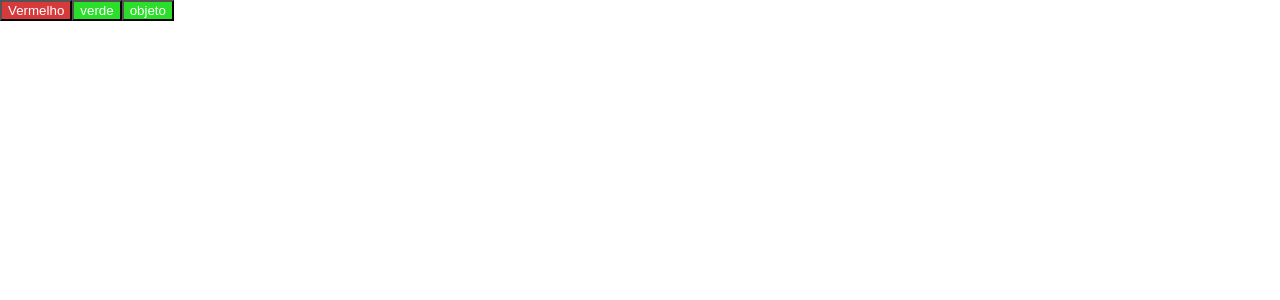
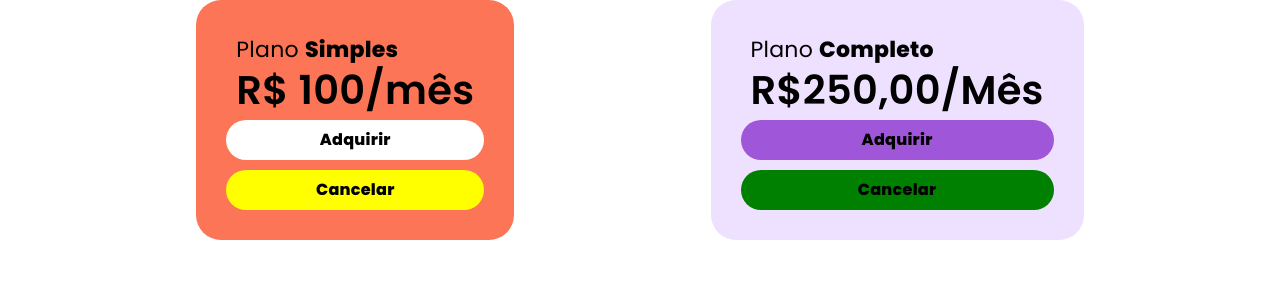
Before and after one commit to Felip3ra/fundamentosAngular, an Angular app: page / in a window 1280 px wide. Shown: the top 300 px of the page. Built offline with nearby package versions, Linux system fonts and the light colour scheme.

Commit message:
Feat: Utilizando o decorator @input

```diff
--- a/src/app/app.component.html
+++ b/src/app/app.component.html
@@ -1,8 +1,8 @@
-<!-- <div class="cards-container">
-    <app-card></app-card>
+<div class="cards-container">
+    <app-card [planTypeAlias]="cardPlanType" [planPrice]="cardPlanValue"></app-card>
     <card-roxo></card-roxo>
 
-</div> -->
+</div>
 <!--
 A vinculação de propriedades no Angular permite definir valores para propriedades de elementos HTML, componentes Angular e muito mais.
 
@@ -45,7 +45,7 @@ Use a vinculação de propriedades para definir valores dinamicamente para propr
 
 <button (click)="updateWidth()">Atualizar width</button> -->
 
-<button [class.red-button]="isRedButton" (click)="isGreen = false;">Vermelho</button>
+<!-- <button [class.red-button]="isRedButton" (click)="isGreen = false;">Vermelho</button>
 
 <button [class.green-button]="true" (click)="isGreen = true;">verde</button>
 
@@ -54,4 +54,4 @@ Use a vinculação de propriedades para definir valores dinamicamente para propr
   'red-button': !isGreen,
   'green-button': isGreen
 }
-">objeto</button>
+">objeto</button> -->
--- a/src/app/app.component.ts
+++ b/src/app/app.component.ts
@@ -49,7 +49,9 @@ export class AppComponent {
   //   this.widthButton2 = '200';
   // }
 
-  isRedButton = true;
+  // isRedButton = true;
 
-  isGreen = true;
+  // isGreen = true;
+  cardPlanType = 'Simples';
+  cardPlanValue = 100;
 }
--- a/src/app/card-roxo/card-roxo.component.html
+++ b/src/app/card-roxo/card-roxo.component.html
@@ -9,10 +9,10 @@
     <!-- <div class="emulate">
         EMULATE
     </div> -->
-    <div class="shadow-dom">
+    <!-- <div class="shadow-dom">
         Shadow-Dom
     </div>
     <mat-slider min="1" max="5" step="1.5">
   <input matSliderThumb value="1.5">
-</mat-slider>
+</mat-slider> -->
 </div>
--- a/src/app/card/card.component.html
+++ b/src/app/card/card.component.html
@@ -1,6 +1,6 @@
 <div class="card">
-    <div class="card__plan card__item">Plano <b>{{plano.infos?.tipo ? plano.infos.tipo: 'vazio'}}</b></div>
-    <div class="card__price card__item">R${{plano.infos?.preco}}</div>
+    <div class="card__plan card__item">Plano <b>{{planType}}</b></div>
+    <div class="card__price card__item">R$ {{planPrice}}/mês</div>
     <app-card-button></app-card-button>
     <app-card-button-cancel></app-card-button-cancel>
 
@@ -12,11 +12,11 @@
         EMULATE
     </div> -->
 
-    <div class="shadow-dom">
+    <!-- <div class="shadow-dom">
         Shadow-Dom
-    </div>
+    </div> -->
 
-    <mat-slider min="1" max="5" step="0.5">
+    <!-- <mat-slider min="1" max="5" step="0.5">
         <input matSliderThumb value="1.5">
-    </mat-slider>
+    </mat-slider> -->
 </div>
--- a/src/app/card/card.component.ts
+++ b/src/app/card/card.component.ts
@@ -1,13 +1,13 @@
-import { Component, ViewEncapsulation } from '@angular/core';
+import { Component, Input, ViewEncapsulation } from '@angular/core';
 
-interface IPlano{
-  infos: IInfos;
-}
+// interface IPlano{
+//   infos: IInfos;
+// }
 
-interface IInfos{
-  tipo: string;
-  preco: number;
-}
+// interface IInfos{
+//   tipo: string;
+//   preco: number;
+// }
 
 @Component({
   selector: 'app-card',
@@ -15,7 +15,7 @@ interface IInfos{
   styleUrls: ['./card.component.scss'],
   //encapsulation: ViewEncapsulation.None
   //encapsulation: ViewEncapsulation.Emulated
-  encapsulation: ViewEncapsulation.ShadowDom
+  //encapsulation: ViewEncapsulation.ShadowDom
 })
 
 //encapsulation: ViewEncapsulation.None
@@ -30,10 +30,12 @@ interface IInfos{
 export class CardComponent {
 
   //@ts-ignore
-  plano : IPlano = {
-    infos: {
-      tipo: 'simples',
-      preco: 100
-    },
-  };
+  // plano : IPlano = {
+  //   infos: {
+  //     tipo: 'simples',
+  //     preco: 100
+  //   },
+  // };
+  @Input('planTypeAlias') planType : string = ''
+  @Input({required: true, alias: ''}) planPrice : number = 0
 }
```
Also changed, not shown: 1 other file (tests, documents, lock files or other folders).
